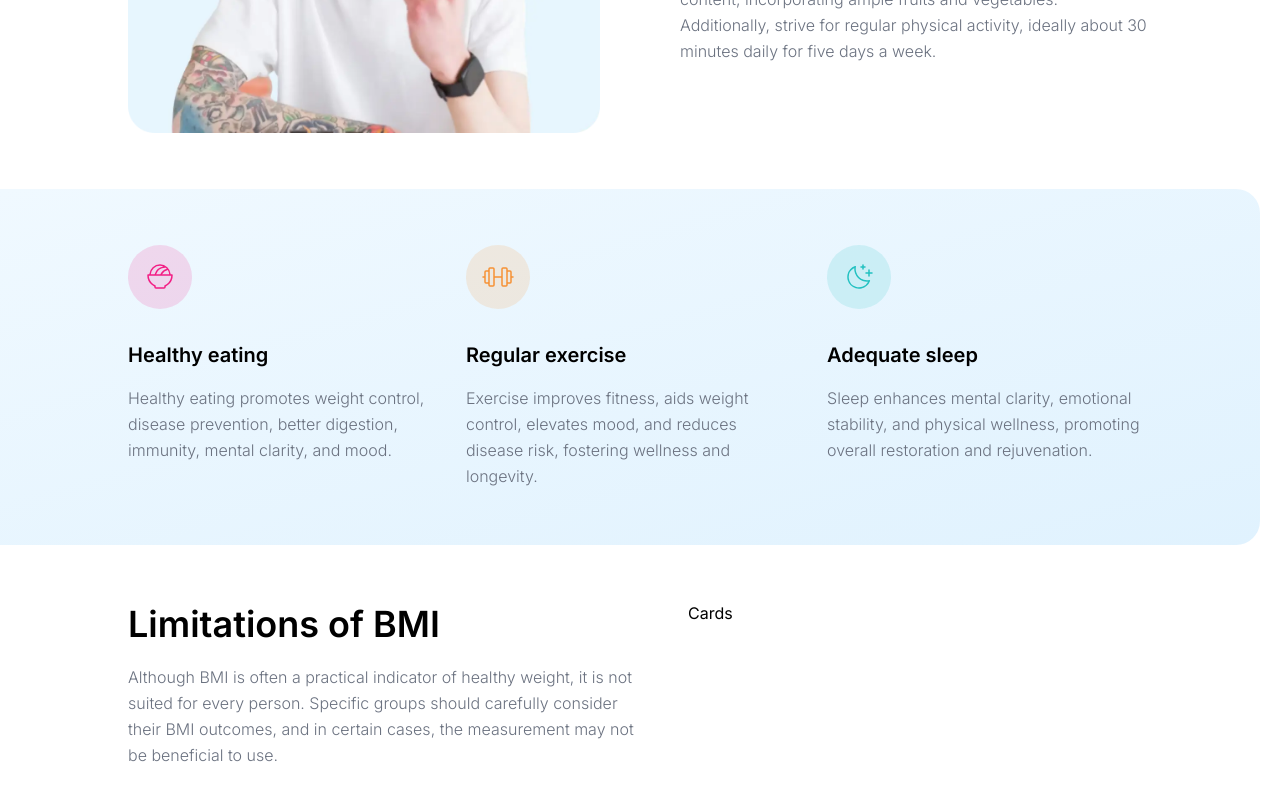
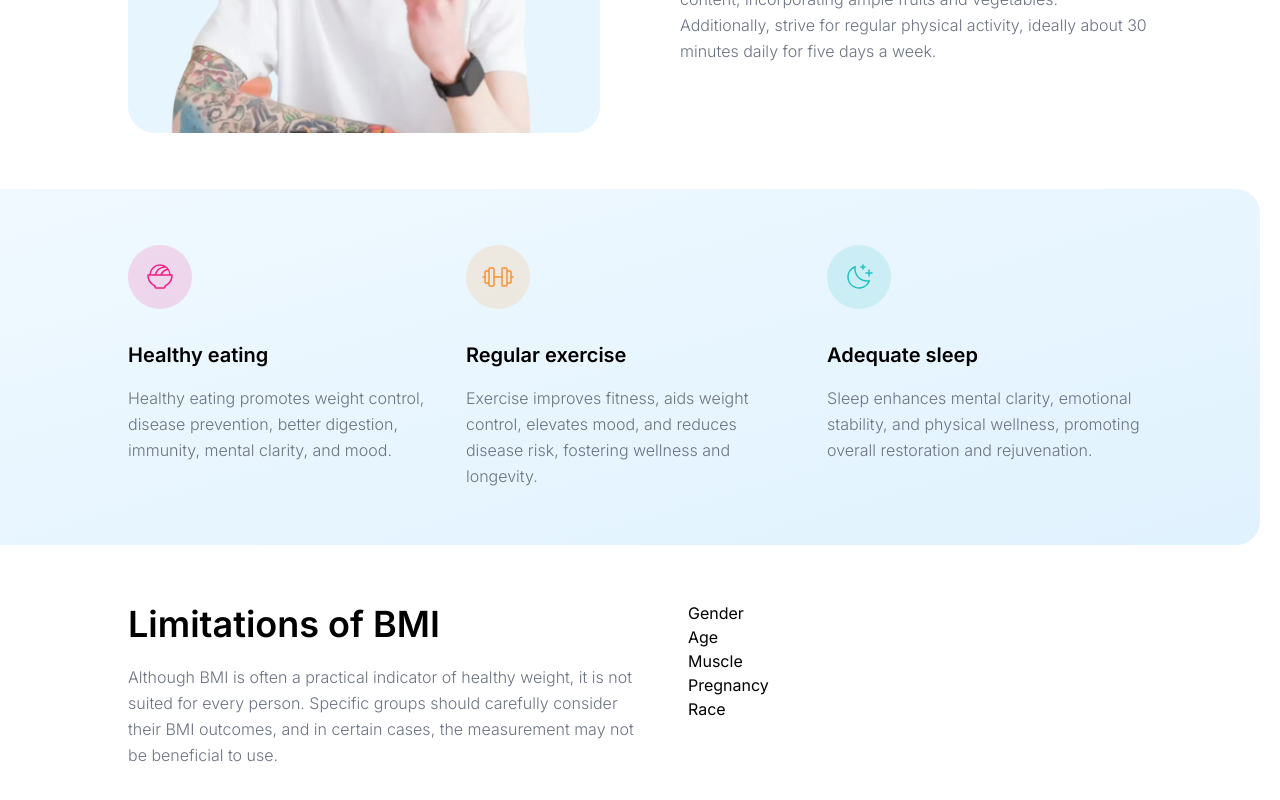
Before and after one commit to chungvuiloong/bmi_calculator, a Next.js app: page / in a window 1280 px wide. Shown: the part 992-1792 px from the top of the page. Built offline with nearby package versions, Linux system fonts and the light colour scheme.

Commit message:
Updated dataset. Used cards to hold data.

```diff
--- a/src/components/Limitations/index.tsx
+++ b/src/components/Limitations/index.tsx
@@ -1,26 +1,36 @@
 'use client'
-import { Typography } from '@material-tailwind/react';
-import React from 'react';
+import { Card, Typography } from '@material-tailwind/react'
+import React from 'react'
+import gender_icon from '@/assets/images/icon-gender.svg'
+import age_icon from '@/assets/images/icon-age.svg'
+import muscle_icon from '@/assets/images/icon-muscle.svg'
+import pregnancy_icon from '@/assets/images/icon-pregnancy.svg'
+import race_icon from '@/assets/images/icon-race.svg'
 
 const limitation_card_data =  [
     {
         title: "Gender",
+        icon: gender_icon,
         description: "The development and body fat composition of girls and boys vary with age. Consequently, a child's age and gender are considered when evaluating their BMI."
     },
     {
         title: "Age",
+        icon: age_icon,
         description: "In aging individuals, increased body fat and muscle loss may cause BMI to underestimate body fat content."
     },
     {
         title: "Muscle",
+        icon: muscle_icon,
         description: "BMI may misclassify muscular individuals as overweight or obese, as it doesn't differentiate muscle from fat."
     },
     {
         title: "Pregnancy",
+        icon: pregnancy_icon,
         description: "Expectant mothers experience weight gain due to their growing baby. Maintaining a healthy pre-pregnancy BMI is advisable to minimise health risks for both mother and child."
     },
     {
         title: "Race",
+        icon: race_icon,
         description: "Certain health concerns may affect individuals of some Black and Asian origins at lower BMIs than others. To learn more, it is advised to discuss this with your GP or practical nurse."
     }
 ]
@@ -40,7 +50,13 @@ export const Limitation = () => {
                             </Typography>
                         </div>
                         <div>
-                            Cards
+                            {
+                                limitation_card_data.map((data, index)=>
+                                    <Card key={index}>
+                                        {data.title}
+                                    </Card>
+                                )
+                            }
                         </div>
                     </div>
                 </div>
```
